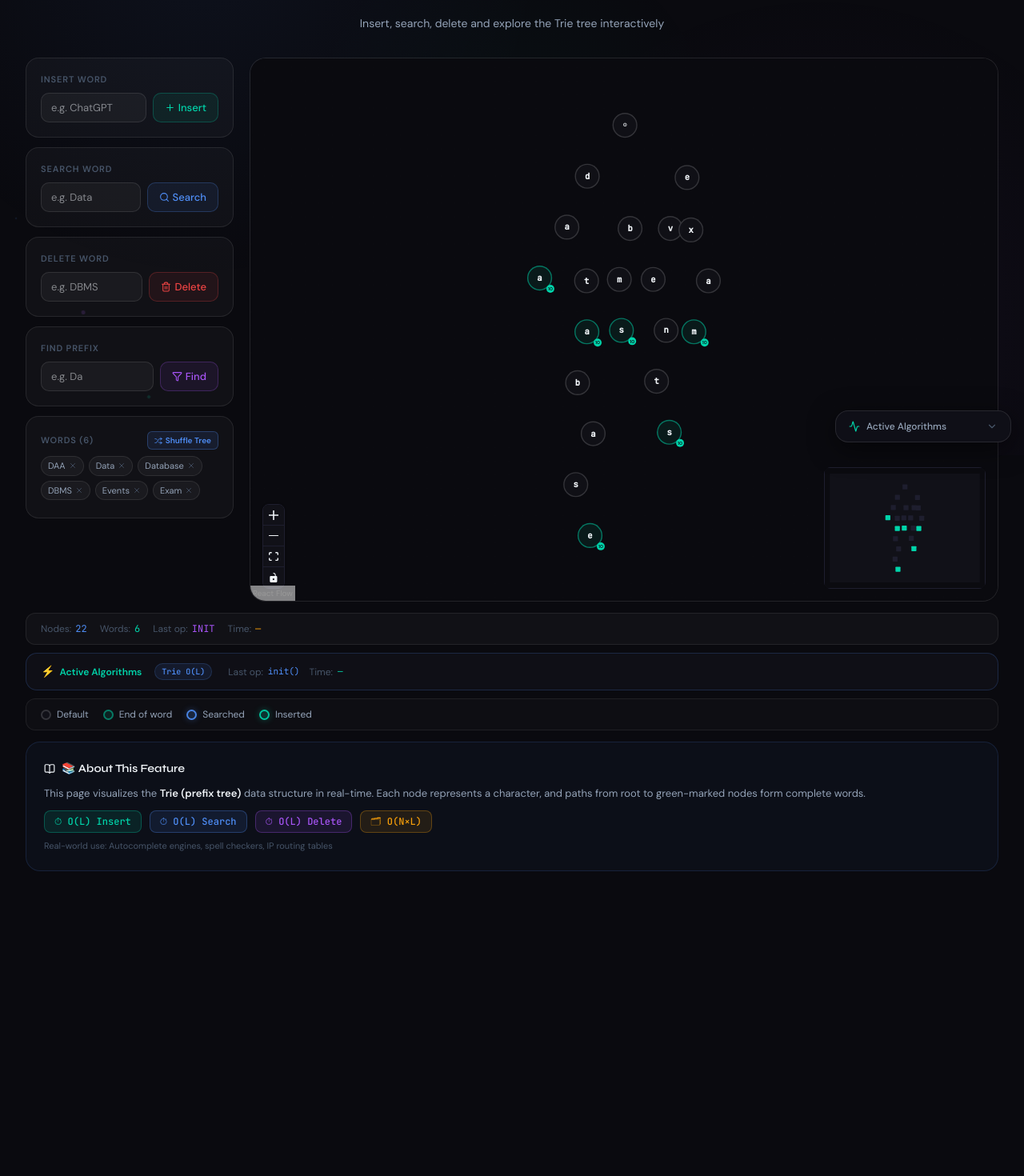
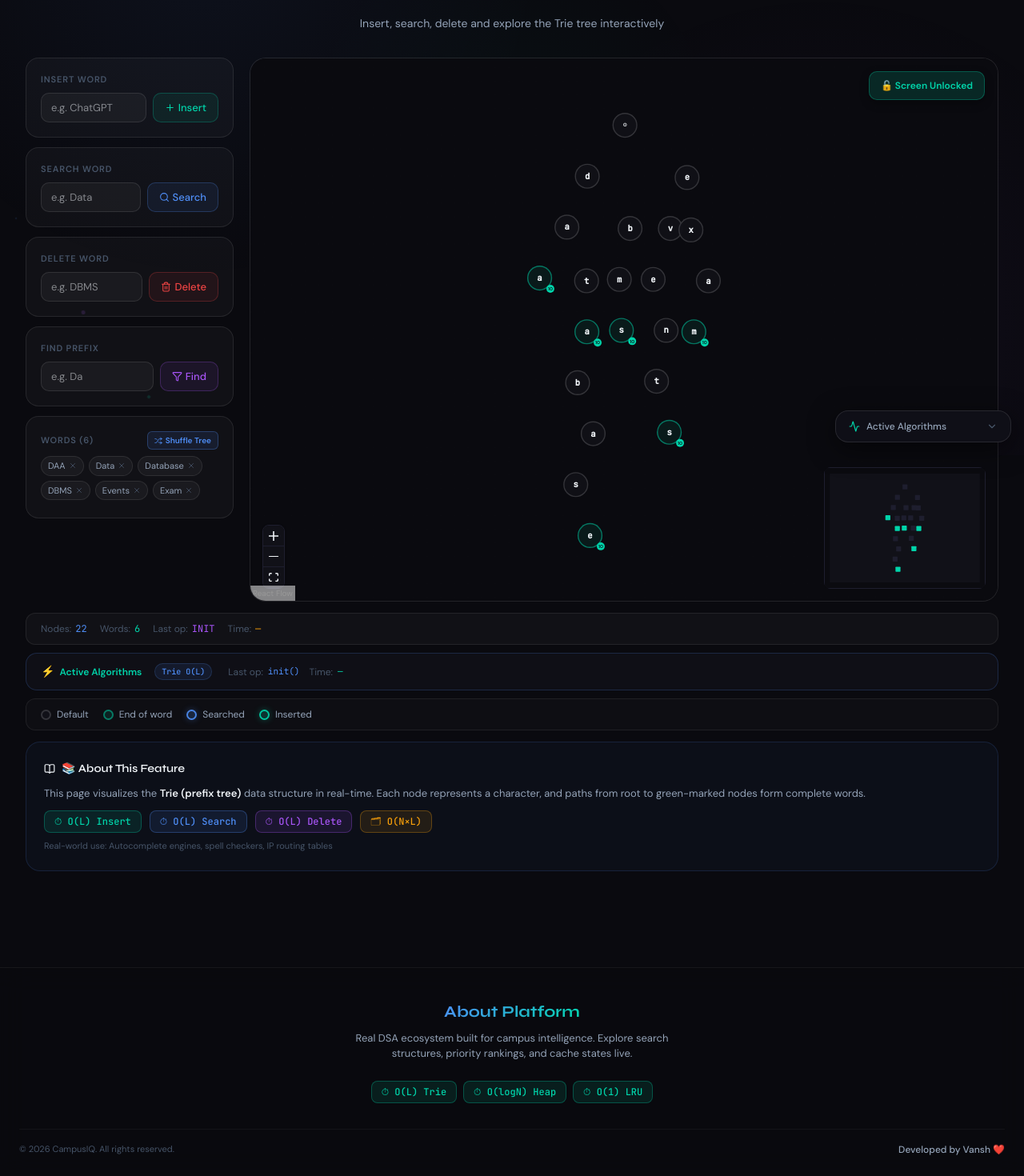
Before and after one commit to VanshMiglani007/smart-campus-search-ecosystem, a React (Vite) app: page /trie-visualizer in a window 1280 px wide. Shown: the part 231-1701 px from the top of the page at 80% size. Before the commit the page ends 1480 px from the top, so only its background shows below. Built offline with nearby package versions, Linux system fonts and the light colour scheme.

Commit message:
feat: global layout footer integration with Developed by Vansh, removed logo generic icon, added screen lock state controls to TrieVisualizer

```diff
--- a/src/App.jsx
+++ b/src/App.jsx
@@ -34,6 +34,8 @@ function AnimatedRoutes() {
   );
 }
 
+import Footer from './components/Footer';
+
 function AppContent() {
   const { lastOperation } = useSearch();
 
@@ -61,15 +63,22 @@ function AppContent() {
           flex: 1,
           width: '100%',
           paddingTop: '70px',      /* exact navbar height */
-          paddingBottom: '80px',   /* clear algorithm panel */
+          paddingBottom: '40px',   /* space before footer */
           boxSizing: 'border-box',
           overflowX: 'hidden',
           position: 'relative',
           zIndex: 1,
+          display: 'flex',
+          flexDirection: 'column',
         }}
       >
-        <AnimatedRoutes />
+        <div style={{ flex: 1 }}>
+          <AnimatedRoutes />
+        </div>
       </main>
+
+      {/* Global Footer */}
+      <Footer />
 
       {/* Algorithm Panel — floating bottom-right */}
       <AlgorithmPanel
--- /dev/null
+++ b/src/components/Footer.jsx
@@ -0,0 +1,94 @@
+import React from 'react';
+import ComplexityBadge from './ComplexityBadge';
+
+const Footer = () => {
+  return (
+    <footer
+      style={{
+        width: '100%',
+        background: 'rgba(10, 10, 15, 0.65)',
+        backdropFilter: 'blur(16px)',
+        WebkitBackdropFilter: 'blur(16px)',
+        borderTop: '1px solid rgba(255, 255, 255, 0.06)',
+        padding: '40px 24px 24px',
+        boxSizing: 'border-box',
+        zIndex: 10,
+        position: 'relative',
+        marginTop: 'auto',
+      }}
+    >
+      <div
+        style={{
+          maxWidth: '1280px',
+          margin: '0 auto',
+          display: 'flex',
+          flexDirection: 'column',
+          alignItems: 'center',
+          gap: '24px',
+        }}
+      >
+        {/* Core Info */}
+        <div style={{ textAlign: 'center' }}>
+          <h3
+            style={{
+              fontFamily: 'Syne, sans-serif',
+              fontSize: '20px',
+              fontWeight: 700,
+              margin: '0 0 8px 0',
+              background: 'linear-gradient(135deg, #4f8ef7 0%, #00d4aa 100%)',
+              WebkitBackgroundClip: 'text',
+              WebkitTextFillColor: 'transparent',
+              backgroundClip: 'text',
+              display: 'inline-block',
+            }}
+          >
+            About Platform
+          </h3>
+          <p style={{ color: '#94a3b8', fontSize: '13px', margin: 0, maxWidth: '420px', lineHeight: 1.5 }}>
+            Real DSA ecosystem built for campus intelligence. Explore search structures, priority rankings, and cache states live.
+          </p>
+        </div>
+
+        {/* Complexity Badges */}
+        <div style={{ display: 'flex', gap: '8px', flexWrap: 'wrap', justifyContent: 'center' }}>
+          <ComplexityBadge value="O(L) Trie" />
+          <ComplexityBadge value="O(logN) Heap" />
+          <ComplexityBadge value="O(1) LRU" />
+        </div>
+
+        {/* Bottom row */}
+        <div
+          style={{
+            width: '100%',
+            borderTop: '1px solid rgba(255, 255, 255, 0.04)',
+            paddingTop: '16px',
+            marginTop: '8px',
+            display: 'flex',
+            justifyContent: 'space-between',
+            alignItems: 'center',
+            fontSize: '11px',
+            color: '#475569',
+            flexWrap: 'wrap',
+            gap: '10px',
+          }}
+        >
+          <span>© {new Date().getFullYear()} CampusIQ. All rights reserved.</span>
+          <span
+            style={{
+              color: '#94a3b8',
+              fontWeight: 500,
+              fontSize: '12px',
+              display: 'flex',
+              alignItems: 'center',
+              gap: '4px',
+            }}
+          >
+            Developed by Vansh ❤️
+          </span>
+        </div>
+      </div>
+    </footer>
+  );
+};
+
+export default Footer;
--- a/src/components/Navbar.jsx
+++ b/src/components/Navbar.jsx
@@ -64,30 +64,16 @@ const Navbar = () => {
           style={{
             display: 'flex',
             alignItems: 'center',
-            gap: '10px',
             textDecoration: 'none',
             flexShrink: 0,
           }}
         >
-          <div
-            style={{
-              width: '34px',
-              height: '34px',
-              borderRadius: '10px',
-              background: 'linear-gradient(135deg, #4f8ef7, #00d4aa)',
-              display: 'flex',
-              alignItems: 'center',
-              justifyContent: 'center',
-              flexShrink: 0,
-            }}
-          >
-            <Search size={16} color="white" />
-          </div>
           <span
             style={{
               fontFamily: 'Syne, sans-serif',
-              fontWeight: 700,
-              fontSize: '18px',
+              fontWeight: 800,
+              fontSize: '20px',
+              letterSpacing: '-0.02em',
               background: 'linear-gradient(135deg, #4f8ef7 0%, #00d4aa 50%, #a855f7 100%)',
               WebkitBackgroundClip: 'text',
               WebkitTextFillColor: 'transparent',
--- a/src/pages/HomePage.jsx
+++ b/src/pages/HomePage.jsx
@@ -340,44 +340,6 @@ const HomePage = () => {
         </div>
       </section>
 
-      {/* ── About Platform ── */}
-      <section
-        style={{
-          padding: '48px 32px',
-          borderRadius: '24px',
-          border: '1px solid rgba(255,255,255,0.08)',
-          background: 'rgba(255,255,255,0.02)',
-          textAlign: 'center',
-        }}
-      >
-        <h2
-          style={{
-            fontFamily: 'Syne, sans-serif',
-            fontSize: 'clamp(20px, 2.5vw, 28px)',
-            fontWeight: 700,
-            marginBottom: '12px',
-          }}
-        >
-          <span className="gradient-text">About Platform</span>
-        </h2>
-
-        <p style={{ color: '#94a3b8', marginBottom: '24px', fontSize: '15px' }}>
-          Real DSA ecosystem built for campus intelligence.
-        </p>
-
-        <div
-          style={{
-            display: 'flex',
-            justifyContent: 'center',
-            gap: '12px',
-            flexWrap: 'wrap',
-          }}
-        >
-          <ComplexityBadge value="O(L) Trie" />
-          <ComplexityBadge value="O(logN) Heap" />
-          <ComplexityBadge value="O(1) LRU" />
-        </div>
-      </section>
     </motion.div>
   );
 };
--- a/src/pages/TrieVisualizerPage.jsx
+++ b/src/pages/TrieVisualizerPage.jsx
@@ -218,6 +218,7 @@ function TrieVisualizerInner() {
   const [deleteWord, setDeleteWord] = useState('');
   const [prefixWord, setPrefixWord] = useState('');
   const [allWords, setAllWords] = useState(() => localTrie.getAllWords());
+  const [isLocked, setIsLocked] = useState(false);
   const [statusMsg, setStatusMsg] = useState('');
   const [lastOp, setLastOp] = useState({ type: 'INIT', word: '', time: '' });
   const [prefixResults, setPrefixResults] = useState([]);
@@ -425,6 +426,33 @@ function TrieVisualizerInner() {
 
         {/* React Flow Canvas */}
         <div style={{ flex: 1, minWidth: '0', height: '680px', borderRadius: '20px', overflow: 'hidden', background: 'rgba(255,255,255,0.015)', border: '1px solid rgba(255,255,255,0.09)', position: 'relative' }}>
+
+          {/* Floating Lock Toggle */}
+          <button
+            onClick={() => setIsLocked(!isLocked)}
+            style={{
+              position: 'absolute',
+              top: '16px',
+              right: '16px',
+              zIndex: 10,
+              display: 'inline-flex',
+              alignItems: 'center',
+              gap: '6px',
+              padding: '8px 14px',
+              borderRadius: '10px',
+              background: isLocked ? 'rgba(239, 68, 68, 0.15)' : 'rgba(0, 212, 170, 0.15)',
+              border: isLocked ? '1px solid rgba(239, 68, 68, 0.3)' : '1px solid rgba(0, 212, 170, 0.3)',
+              color: isLocked ? '#ef4444' : '#00d4aa',
+              fontSize: '12px',
+              fontWeight: 600,
+              cursor: 'pointer',
+              boxShadow: '0 4px 12px rgba(0,0,0,0.3)',
+              transition: 'all 0.2s',
+            }}
+          >
+            {isLocked ? '🔒 Screen Locked' : '🔓 Screen Unlocked'}
+          </button>
+
           <ReactFlow
             key={`trie-flow-${allWords.length}-${lastOp.type}`}
             nodes={nodes}
@@ -437,9 +465,14 @@ function TrieVisualizerInner() {
             minZoom={0.2}
             maxZoom={2.5}
             attributionPosition="bottom-left"
+            panOnDrag={!isLocked}
+            zoomOnScroll={!isLocked}
+            zoomOnDoubleClick={!isLocked}
+            nodesDraggable={!isLocked}
+            nodesConnectable={false}
           >
             <Background color="rgba(255,255,255,0.025)" gap={24} />
-            <Controls />
+            <Controls showInteractive={false} />
             <MiniMap
               nodeColor={node => {
                 if (node.data?.isHighlighted) return '#4f8ef7';
```
